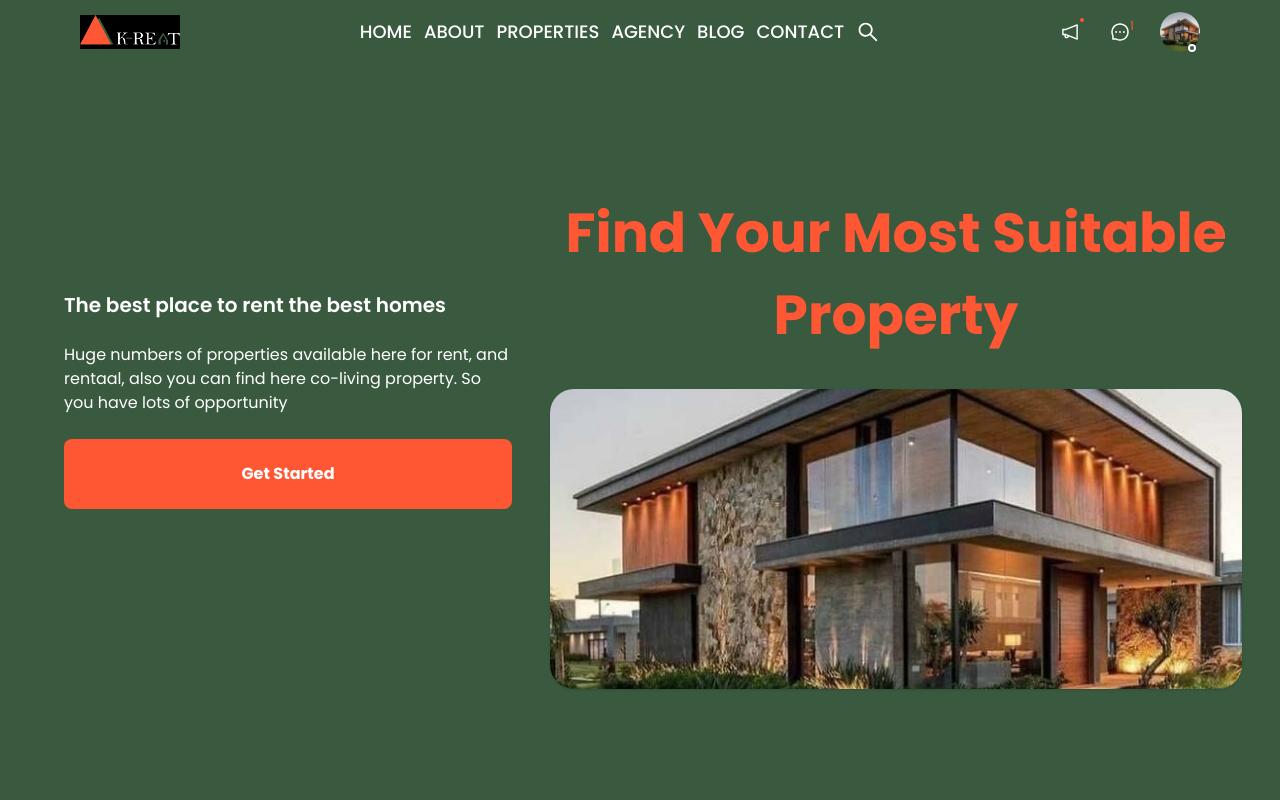
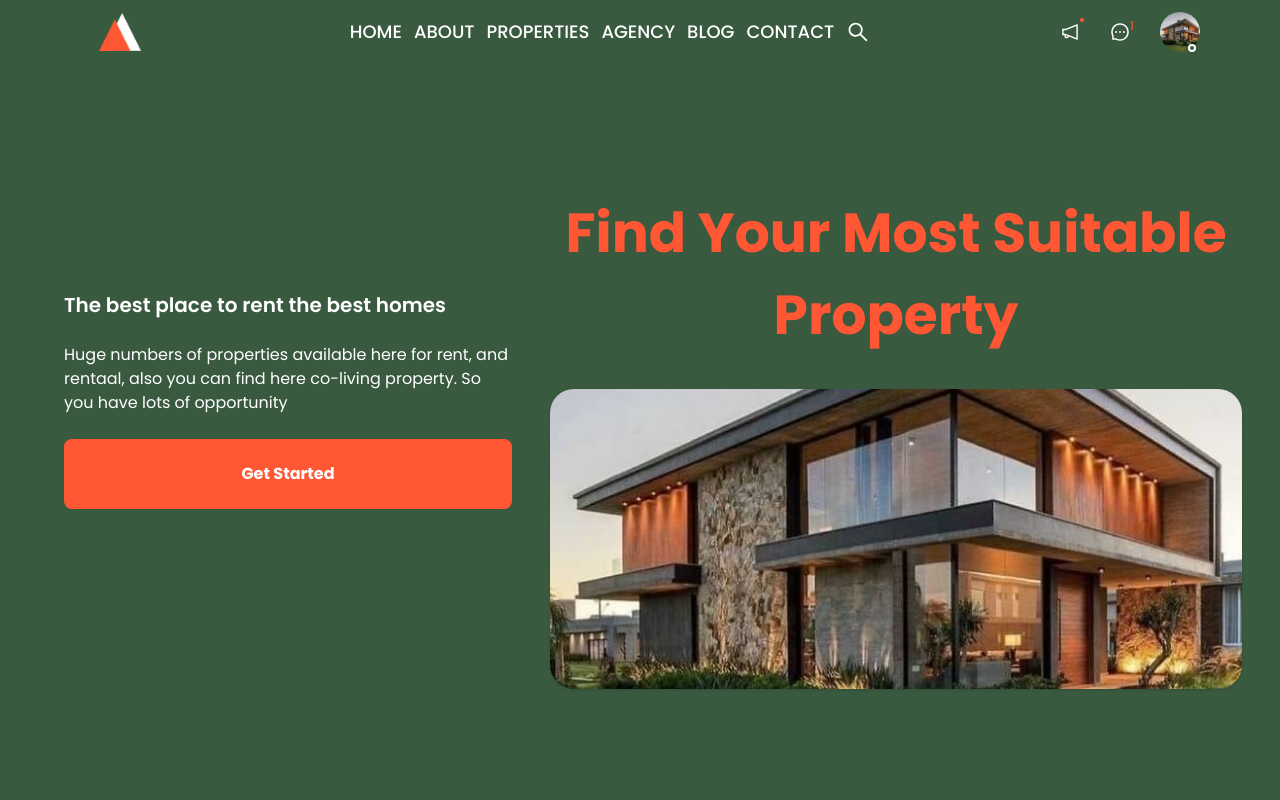
Before and after one commit to kuipid01/Renatals, a React (Vite) app: page / in a window 1280 px wide. Shown: the top 800 px of the page. Built offline with nearby package versions, Linux system fonts and the light colour scheme.

Commit message:
AddedLogoImage

```diff
--- a/src/components/Navbar.jsx
+++ b/src/components/Navbar.jsx
@@ -83,11 +83,15 @@ const Navbar = () => {
         navTrans ? "bg-primary" : "bg-white shadow-xl"
       } flex justify-between items-center`}
     >
-      <img
-        src="/assets/logo.png"
-        alt="Logo"
-        className="w-[100px] h-auto bg-black"
-      />
+      <div className="w-[80px] overflow-hidden object-contain h-[60%] ">
+        {" "}
+        <img
+          src={` ${!navTrans ? "/assets/logoSec.png" : "/assets/logoWhite.png"}`}
+          alt="Logo"
+          className="w-full  object-contain h-full "
+        />
+      </div>
+
       <ul
         className={`hidden lg:flex  gap-3 text-lg ${
           navTrans ? "text-white" : "text-black"
```
Also changed, not shown: public/assets/logoSec.png (added), public/assets/logoWhite.png (added).
